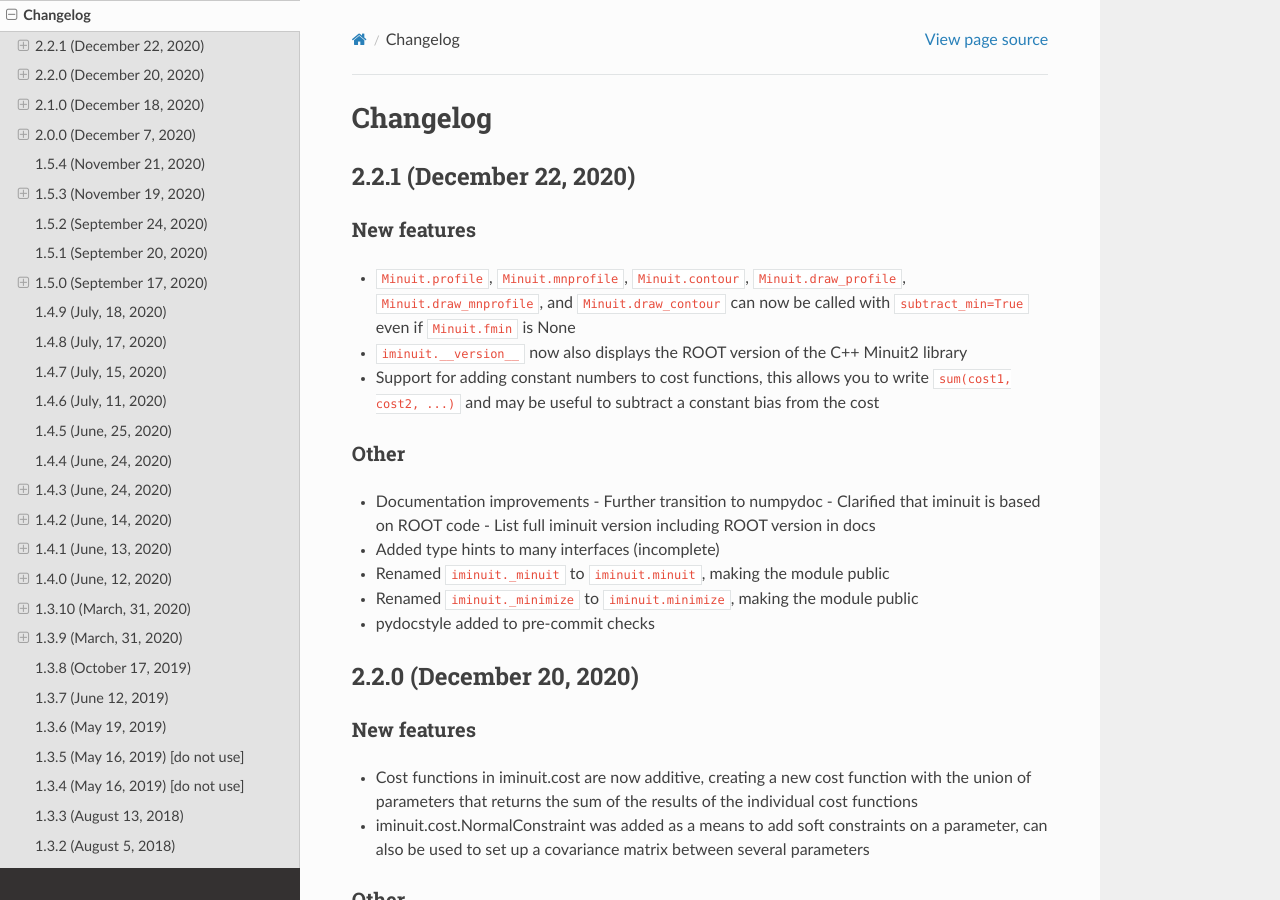
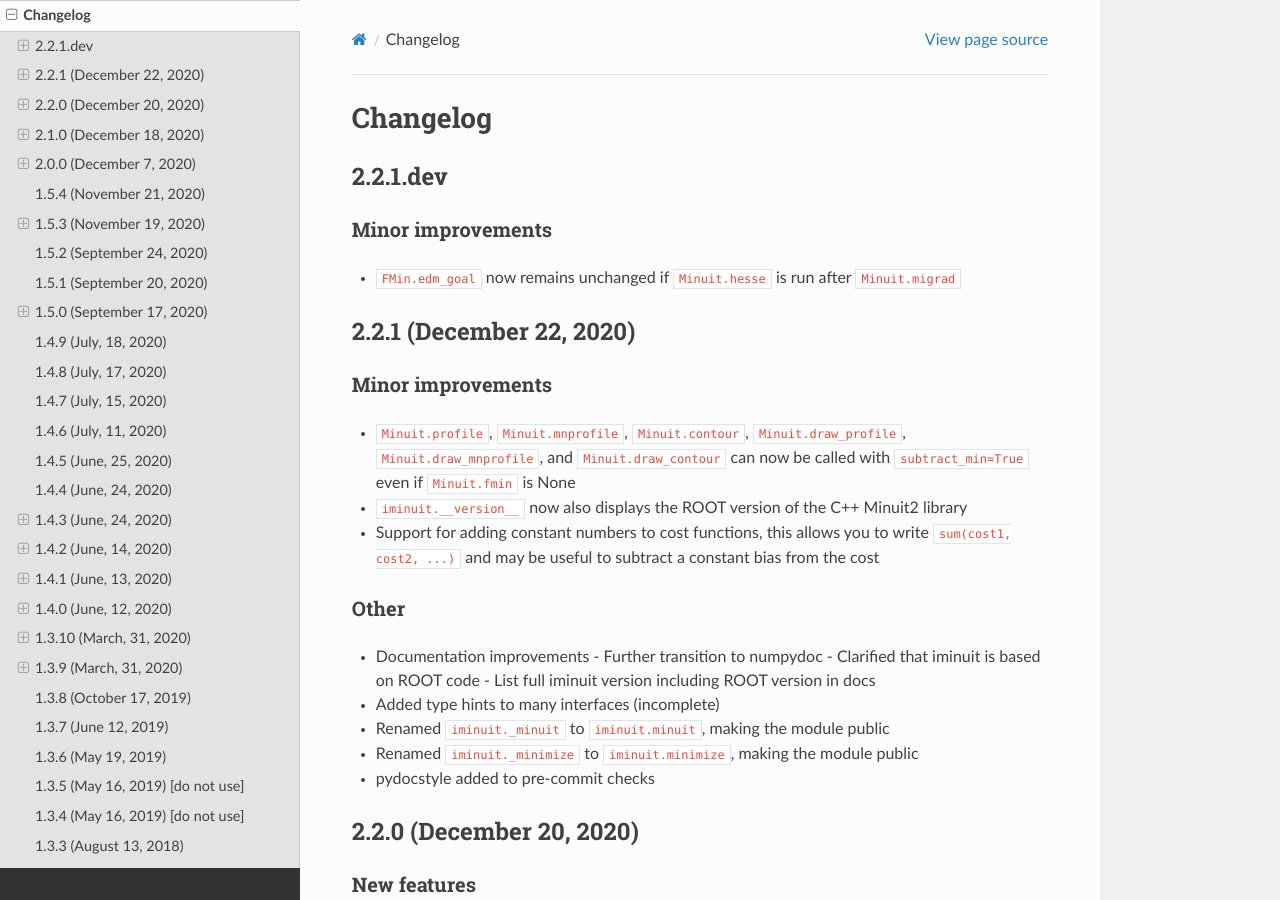
Before and after one commit to scikit-hep/iminuit, a Sphinx documentation site: the page built from doc/changelog.rst, in a window 1280 px wide and 900 px high. Built offline with Sphinx 7.4.7 and the Read the Docs theme 2.0.0, drawn with Linux system fonts in a browser that asks for light colours.

Commit message:
fix edm_goal

```diff
--- a/doc/changelog.rst
+++ b/doc/changelog.rst
@@ -5,11 +5,19 @@
 Changelog
 =========
 
+2.2.1.dev
+---------
+
+Minor improvements
+~~~~~~~~~~~~~~~~~~
+- ``FMin.edm_goal`` now remains unchanged if ``Minuit.hesse`` is run after
+  ``Minuit.migrad``
+
 2.2.1 (December 22, 2020)
 -------------------------
 
-New features
-~~~~~~~~~~~~
+Minor improvements
+~~~~~~~~~~~~~~~~~~
 - ``Minuit.profile``, ``Minuit.mnprofile``, ``Minuit.contour``, ``Minuit.draw_profile``,
   ``Minuit.draw_mnprofile``, and ``Minuit.draw_contour`` can now be called with
   ``subtract_min=True`` even if ``Minuit.fmin`` is None
--- a/src/iminuit/version.py
+++ b/src/iminuit/version.py
@@ -7,7 +7,7 @@
 # - Increase MAINTENANCE when fixing bugs without adding features
 # - During development, add suffix .dev
 # - For release candidates, add suffix .rcN with N >= 0
-iminuit_version = "2.2.1"
+iminuit_version = "2.2.1.dev"
 
 # We list the corresponding ROOT version of the C++ Minuit2 library here
 root_version = "v6-23-01-RF-binSampling-267-g2ef12408ee"
```
Also changed, not shown: 2 other files.
